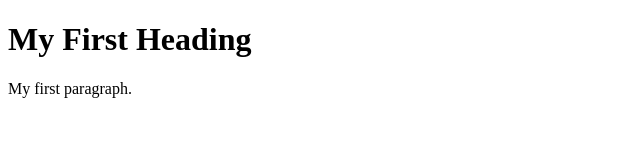
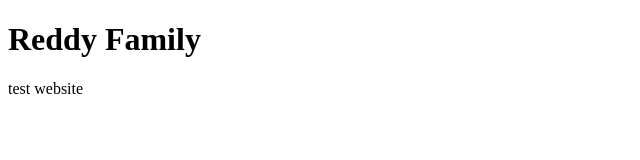
Before and after one commit to quantexia/ReddyFamily_Web, a plain HTML site: page index.html in a window 1280 px wide. Shown: the whole page, without its empty margins (0-640 px from the left). Drawn offline with Linux system fonts and the light colour scheme.

Commit message:
Update index.html

```diff
--- a/index.html
+++ b/index.html
@@ -1,10 +1,15 @@
 <!DOCTYPE html>
 <html>
+
+  <head>
+    <title>Reddy Family</title>
+  </head>
 <body>
 
-<h1>My First Heading</h1>
+    <h1>Reddy Family</h1>
 
-<p>My first paragraph.</p>
+  <p>test website</p>
+</body>
 
-</body>
+
 </html>
```
